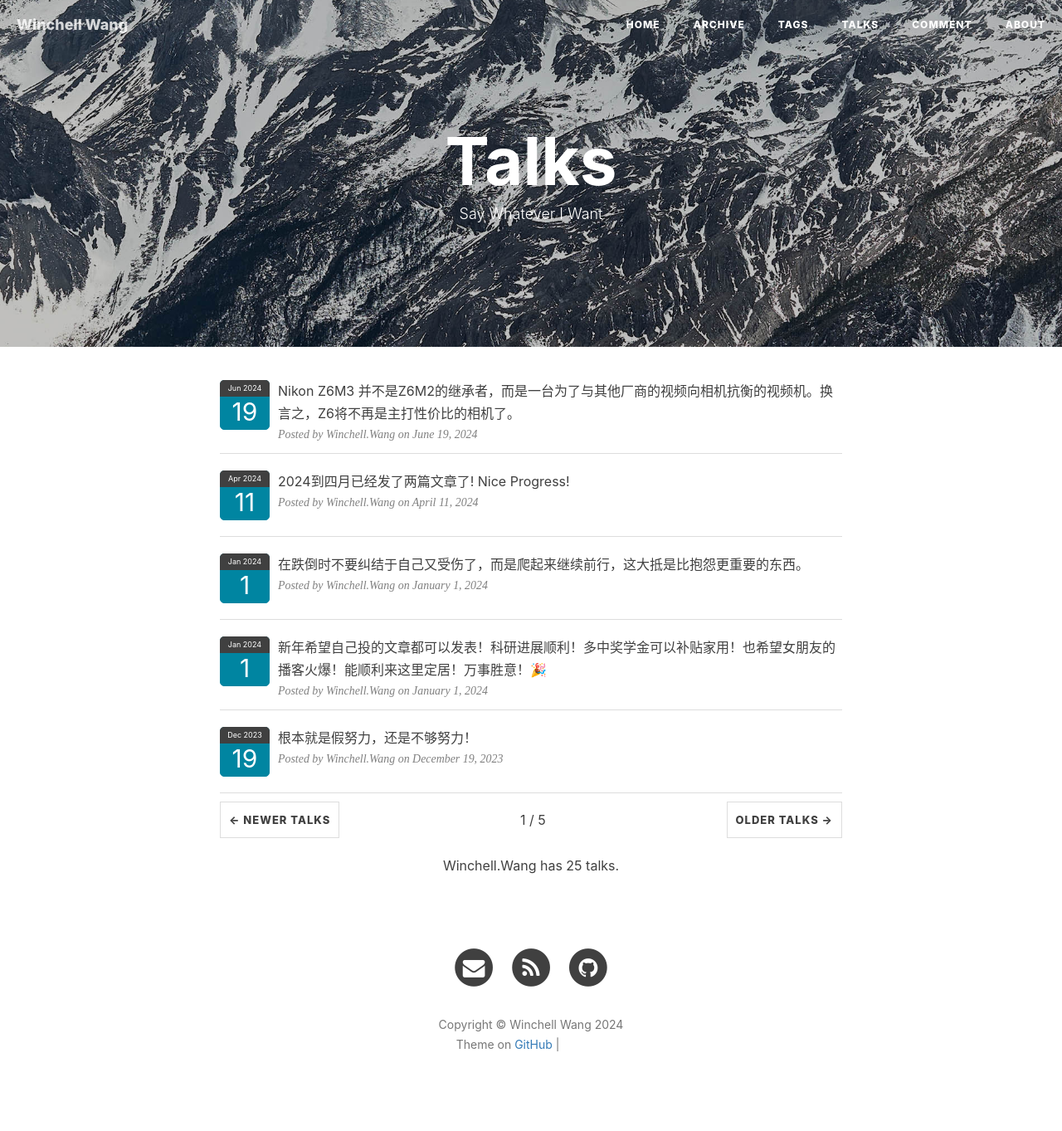
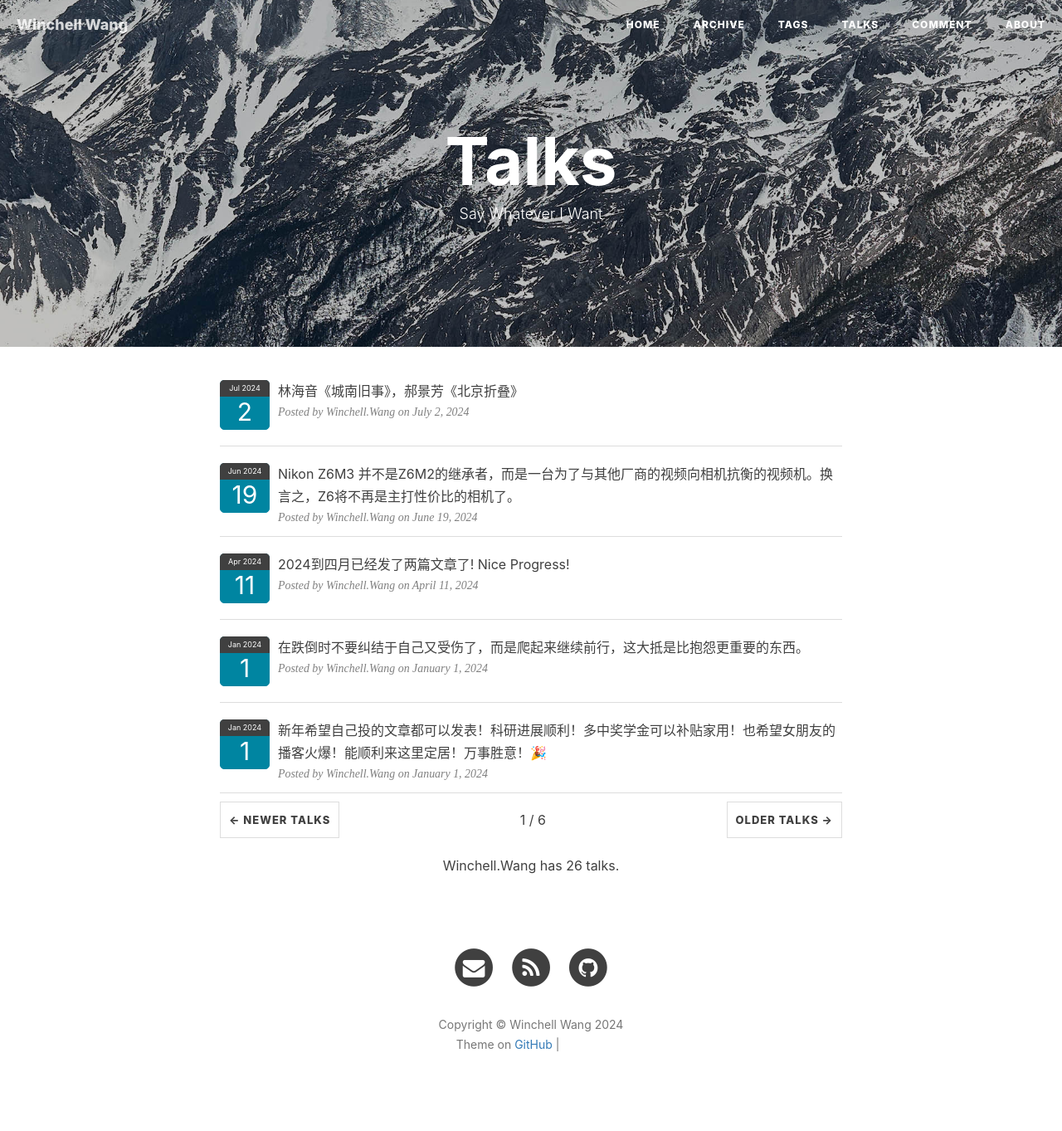
Before and after one commit to WinchellWang/winchellwang.github.io, a Jekyll site: the page built from 3talk.html, in a window 1280 px wide. Shown: the whole page at 83% size. Built offline with Jekyll 4.4.1, drawn with Linux system fonts in a browser that asks for light colours; nearby versions of some CDN libraries; comment, search, counter and statistics services are not loaded; grey boxes are pictures that could not be loaded.

Commit message:
new talk

```diff
--- a/_data/talks.yml
+++ b/_data/talks.yml
@@ -1,6 +1,9 @@
 # Template
 # - mytalk: ""
 #   talkdate: "2023-05"
+
+- mytalk: "林海音《城南旧事》，郝景芳《北京折叠》"
+  talkdate: "2024-07-02"
 
 - mytalk: "Nikon Z6M3 并不是Z6M2的继承者，而是一台为了与其他厂商的视频向相机抗衡的视频机。换言之，Z6将不再是主打性价比的相机了。"
   talkdate: "2024-06-19"
```
